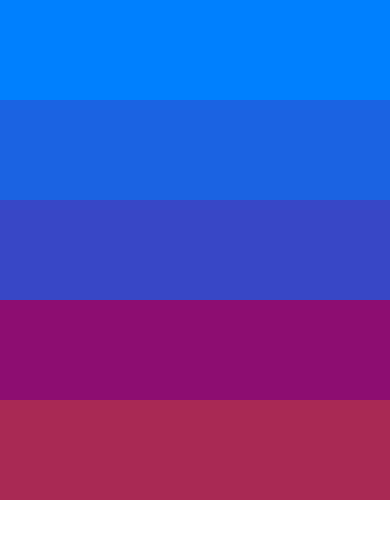
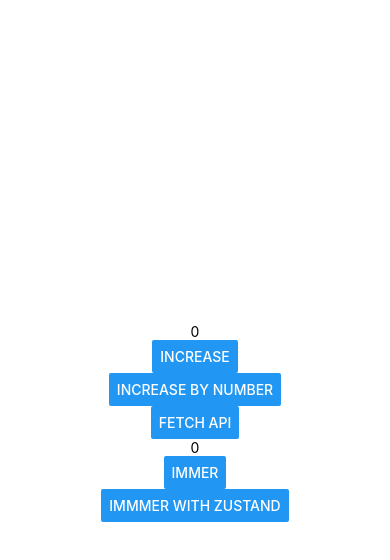
Before and after one commit to Tien25012003/FrontEnd-UI, a React Native app: screen / in a window 390 px wide. Shown: the top 560 px of the page. Built offline with nearby package versions, Linux system fonts and the light colour scheme.

Commit message:
add Zustand

```diff
--- a/App.tsx
+++ b/App.tsx
@@ -8,14 +8,16 @@
 import Chat from './src/ChatUI/Chat';
 import IMessage from './src/IMessage/IMessage';
 import EnglishStudy from './src/EnglishUI/EnglishStudy';
+import ZustandTest from './src/ZustandTest/ZustandTest';
 const {width, height} = Dimensions.get('screen');
 const App = () => {
   return (
     <View style={{flex: 1}}>
-      <Index_Draggable />
+      {/* <Index_Draggable /> */}
       {/* <Chat /> */}
       {/* <IMessage /> */}
       {/* <EnglishStudy /> */}
+      <ZustandTest />
     </View>
   );
 };
--- a/package.json
+++ b/package.json
@@ -10,12 +10,15 @@
     "test": "jest"
   },
   "dependencies": {
+    "@react-native-async-storage/async-storage": "^1.19.0",
+    "immer": "^10.0.2",
     "react": "18.2.0",
     "react-native": "0.71.10",
     "react-native-gesture-handler": "^2.12.0",
     "react-native-reanimated": "^3.3.0",
     "react-native-svg": "^13.9.0",
-    "react-native-vector-icons": "^9.2.0"
+    "react-native-vector-icons": "^9.2.0",
+    "zustand": "^4.3.8"
   },
   "devDependencies": {
     "@babel/core": "^7.20.0",
--- /dev/null
+++ b/src/ZustandTest/BearStore.tsx
@@ -0,0 +1,55 @@
+import {create} from 'zustand';
+import {produce} from 'immer';
+import {persist, createJSONStorage} from 'zustand/middleware';
+import AsyncStorage from '@react-native-async-storage/async-storage';
+import {immer} from 'zustand/middleware/immer';
+type State = {
+  count: number;
+  arrayCount: number[];
+  dataAPI: any;
+  nested: {
+    nestValue: {
+      nestCount: number;
+    };
+  };
+};
+type Actions = {
+  increment: () => void;
+  incrementByNumber: (quantity: number) => void;
+  fetchAPI: (data: string) => Promise<void>;
+  immerFunction: () => void;
+  immerZustand: () => void;
+};
+export const useBearStore = create<State & Actions>()(
+  immer(
+    persist(
+      (set, get) => ({
+        count: 0,
+        arrayCount: [],
+        dataAPI: {},
+        nested: {nestValue: {nestCount: 0}},
+        increment: () => set(state => ({count: state.count + 1})),
+        incrementByNumber: quantity =>
+          set(state => ({count: state.count + quantity})),
+        fetchAPI: async (data: string) => {
+          const response = await fetch(data);
+          set({dataAPI: await response.json()});
+        },
+        immerFunction: () =>
+          set(
+            produce(state => {
+              state.nested.nestValue.nestCount += 1;
+            }),
+          ),
+        immerZustand: () =>
+          set(state => {
+            state.nested.nestValue.nestCount += 2;
+          }),
+      }),
+      {
+        name: 'bear-store',
+        storage: createJSONStorage(() => AsyncStorage),
+      },
+    ),
+  ),
+);
--- /dev/null
+++ b/src/ZustandTest/ZustandTest.tsx
@@ -0,0 +1,36 @@
+import {View, Text, Button} from 'react-native';
+import React from 'react';
+import {useBearStore} from './BearStore';
+
+const ZustandTest = () => {
+  const count = useBearStore(state => state.count);
+  const increment = useBearStore(state => state.increment);
+  const incrementByNumber = useBearStore(state => state.incrementByNumber);
+  const arrayCount = useBearStore(state => state.arrayCount);
+  const stateStore = useBearStore.getState();
+  const dataAPI = useBearStore(state => state.dataAPI);
+  const fetchAPI = useBearStore(state => state.fetchAPI);
+  const nested = useBearStore(state => state.nested);
+  const immerFunction = useBearStore(state => state.immerFunction);
+  const immerZustand = useBearStore(state => state.immerZustand);
+  //console.log(nested);
+  return (
+    <View style={{flex: 1, justifyContent: 'center', alignItems: 'center'}}>
+      <Text>{count}</Text>
+      <Button title="Increase" onPress={increment} />
+      <Button title="Increase by number" onPress={() => incrementByNumber(2)} />
+      <Button
+        title="Fetch API"
+        onPress={() => fetchAPI('https://dummyjson.com/products')}
+      />
+      <Text>{nested.nestValue.nestCount}</Text>
+      <Button title="Immer" onPress={immerFunction} />
+      <Button title="Immmer with Zustand" onPress={immerZustand} />
+    </View>
+  );
+};
+
+export default ZustandTest;
+function compare(oldTreats: number, newTreats: number): boolean {
+  throw new Error('Function not implemented.');
+}
```
Also changed, not shown: src/EnglishUI/Answer.tsx (added, +158 -0 lines), src/EnglishUI/EnglishStudy.tsx (+13 -68 lines), 1 other file (tests, documents, lock files or other folders).
